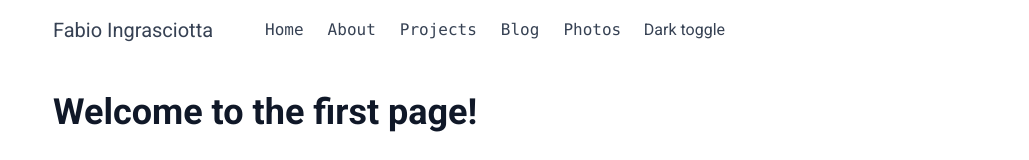
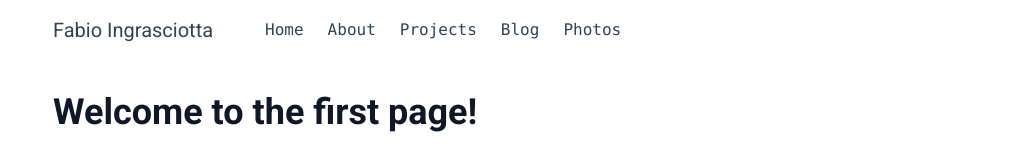
Before and after one commit to fabioi/next14-blog-tutorial, a Next.js app: page / in a window 1280 px wide. Shown: the top 160 px of the page, without its empty margins (251-1280 px from the left). Built offline with nearby package versions, Linux system fonts and the light colour scheme.

Commit message:
Reorder import statements in Header component and remove dark toggle text

```diff
--- a/src/components/header.js
+++ b/src/components/header.js
@@ -1,5 +1,5 @@
+import Link from "next/link"
 import Navigation from "./navigation"
-import Link from "next/link"
 
 export default function Header() {
   return (
@@ -11,7 +11,6 @@ export default function Header() {
         <Navigation />
 
       </div>
-      <div> Dark toggle</div>
     </header>
   )
 }
```
